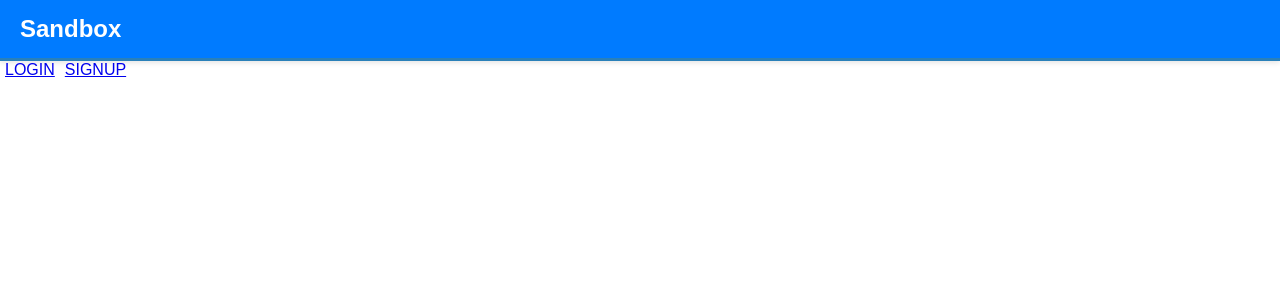
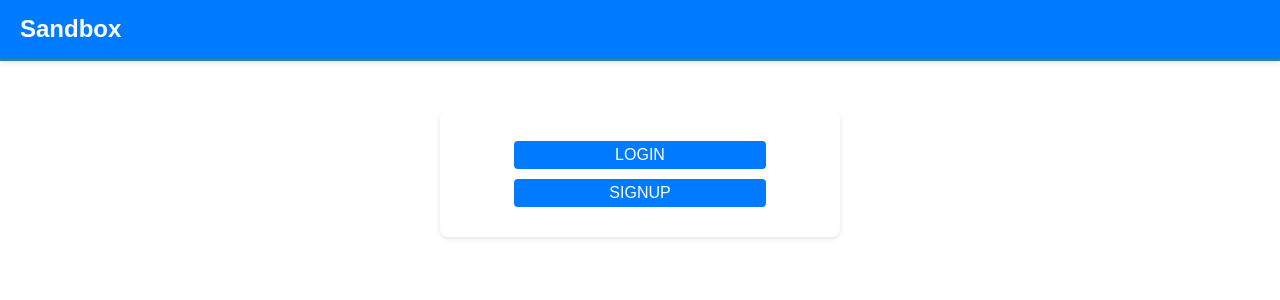
Before and after one commit to MMeraz21/sandbox, a React (Create React App) app in the folder frontend/: page /home in a window 1280 px wide. Shown: the top 300 px of the page. Built offline with nearby package versions, Linux system fonts and the light colour scheme.

Commit message:
made first page prettier

```diff
--- a/frontend/src/pages/Home.js
+++ b/frontend/src/pages/Home.js
@@ -1,5 +1,6 @@
-import React from "react";
-import {Link} from 'react-router-dom';
+import React from "react"
+import { Link } from 'react-router-dom'
+import styles from './Home.module.css'
 
 const Home = () =>{
     const padding = {
@@ -7,12 +8,11 @@ const Home = () =>{
       }
 
     return(
-        <div>
-            <Link style={padding} to="/loginpage">LOGIN</Link>
-            <Link style={padding} to="/signup">SIGNUP</Link>
-
+        <div className={styles.linkContainer}>
+            <Link style={padding} to="/loginpage" className={styles.linkButton}>LOGIN</Link>
+            <Link style={padding} to="/signup" className={styles.linkButton}>SIGNUP</Link>
         </div>
     )
 }
 
-export default Home;
+export default Home
--- /dev/null
+++ b/frontend/src/pages/Home.module.css
@@ -0,0 +1,25 @@
+.linkContainer {
+    background-color: white;
+    padding: 20px;
+    border-radius: 8px;
+    box-shadow: 0 2px 4px rgba(0,0,0,0.1);
+    max-width: 400px;
+    margin: 50px auto;
+    text-align: center;
+}
+
+.linkButton {
+    display: block;
+    width: 70%;
+    padding: 10px;
+    margin: 10px auto;
+    background-color: #007bff;
+    color: white;
+    text-decoration: none;
+    border-radius: 4px;
+    text-align: center;
+}
+
+.linkButton:hover {
+    background-color: #0056b3;
+}
--- a/frontend/src/pages/Landing.js
+++ b/frontend/src/pages/Landing.js
@@ -1,5 +1,4 @@
 import React from "react";
-//import { useSelector } from "react-redux";
 import styles from './Landing.module.css'
 import UserSearchBar from "../components/UserSearchBarTemp"
 import userService from "../services/users"
--- a/frontend/src/pages/loginpage.js
+++ b/frontend/src/pages/loginpage.js
@@ -7,7 +7,7 @@ import {BrowserRouter as Router, Routes, Switch, Route, Link, useNavigate} from
 import Landing from './Landing'
 import { connect } from 'react-redux'
 import { useDispatch, useSelector } from 'react-redux';
-import { setGlobalUser  } from '../store'
+import { setGlobalUser } from '../store'
 
 
 
```
